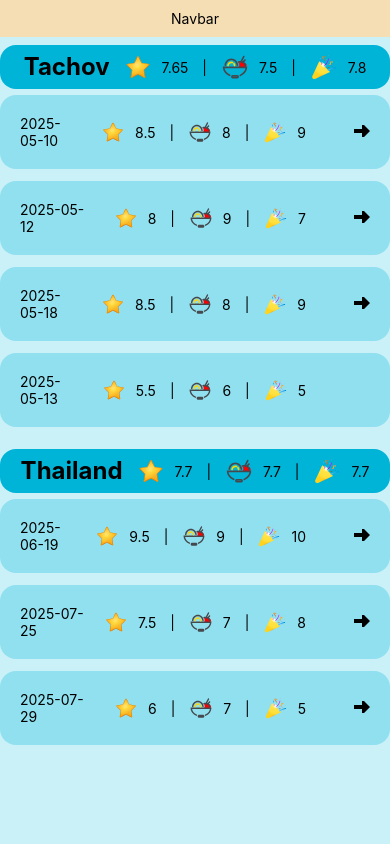
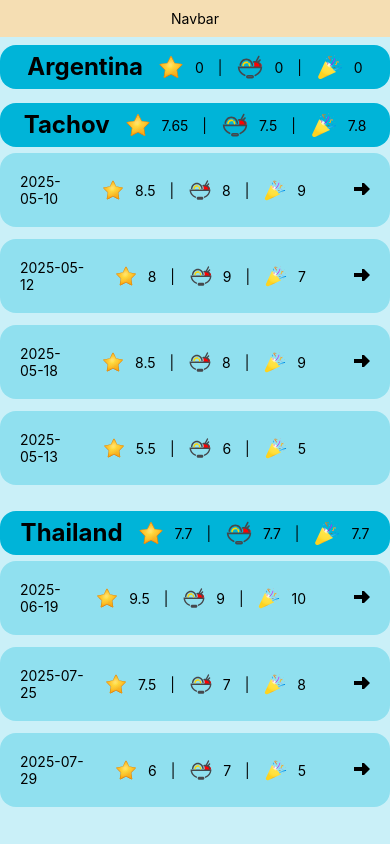
Before and after one commit to acolote1998/past-port-front-end, a React Native app: screen / in a window 390 px wide. Built offline with nearby package versions, Linux system fonts and the light colour scheme.

Commit message:
created country component

```diff
--- /dev/null
+++ b/components/Country.tsx
@@ -0,0 +1,58 @@
+import { useState } from "react";
+import debugMode from "./constants/debugMode";
+import Day from "./Day";
+import ScoreBar from "./ScoreBar";
+import type { CountryType } from "./types/CountryType";
+import { View, Text, Pressable, FlatList } from "react-native";
+import { TripType } from "./types/TripType";
+import Trip from "./Trip";
+
+function Country({ countryId, trips, rankeable, countryName }: CountryType) {
+  const [collapsed, setCollapsed] = useState<boolean>(false);
+  const calculateAvgScore = (type: "foodScore" | "joyScore") => {
+    return 0;
+  };
+
+  return (
+    <>
+      <Pressable onPress={() => setCollapsed(!collapsed)}>
+        <View className="bg-lightSecondaryDarker w-[100vw] items-center p-1.5 rounded-2xl relative flex flex-row justify-center mt-2 ">
+          {countryName.length > 0 && (
+            <Text className="text-2xl font-bold mr-3.5">{countryName}</Text>
+          )}
+          <ScoreBar
+            joyScore={calculateAvgScore("foodScore")}
+            foodScore={calculateAvgScore("joyScore")}
+            iconHeight={28}
+            iconWidth={28}
+          ></ScoreBar>
+          {debugMode && Number(countryId) && (
+            <Text>Country Id: {countryId}</Text>
+          )}
+          {debugMode && (rankeable === true || rankeable === false) && (
+            <Text>Rankeable : {rankeable ? "Yes" : "No"}</Text>
+          )}
+        </View>
+      </Pressable>
+      {!collapsed && (
+        <FlatList
+          data={trips}
+          keyExtractor={(trip: TripType) => trip.tripId.toString()}
+          renderItem={({ item: trip }) => (
+            <View className="mt-1.5 mb-1.5">
+              <Trip
+                tripId={trip.tripId}
+                belongsToCountryId={trip.belongsToCountryId}
+                title={trip.title}
+                rankeable={trip.rankeable}
+                days={trip.days}
+                key={trip.tripId}
+              />
+            </View>
+          )}
+        />
+      )}
+    </>
+  );
+}
+export default Country;
--- a/components/Main.tsx
+++ b/components/Main.tsx
@@ -1,32 +1,32 @@
 import { View } from "react-native";
-import TripData from "./testData/trips.json";
+import CountryData from "./testData/countries.json";
 import { useState, useEffect } from "react";
-import type { TripType } from "./types/TripType";
 import Trip from "./Trip";
 import { useSafeAreaInsets } from "react-native-safe-area-context";
 import Navbar from "./Navbar";
+import { CountryType } from "./types/CountryType";
+import Country from "./Country";
 
 export function Main() {
-  const [trips, setTrips] = useState<TripType[]>();
+  const [countries, setCountries] = useState<CountryType[]>();
   const insets = useSafeAreaInsets();
 
   useEffect(() => {
-    setTrips(TripData);
+    setCountries(CountryData);
   }, []);
   return (
     <View style={{ paddingTop: insets.top, paddingBottom: insets.bottom }}>
       <Navbar></Navbar>
-      {trips?.map((trip) => {
+      {countries?.map((country) => {
         return (
-          <View className="mb-2" key={trip.tripId}>
-            <Trip
-              belongsToCountryId={trip.belongsToCountryId}
-              days={trip.days}
-              rankeable={trip.rankeable}
-              title={trip.title}
-              tripId={trip.tripId}
-              key={trip.tripId}
-            ></Trip>
+          <View className="mb-2" key={country.countryId}>
+            <Country
+              trips={country.trips}
+              rankeable={country.rankeable}
+              countryName={country.countryName}
+              countryId={country.countryId}
+              key={country.countryId}
+            ></Country>
           </View>
         );
       })}
--- /dev/null
+++ b/components/testData/countries.json
@@ -0,0 +1,157 @@
+[
+  {
+    "countryName": "Argentina",
+    "countryId": 0,
+    "rankeable": true,
+    "trips": [
+      {
+        "title": "Tachov",
+        "tripId": 0,
+        "belongsToCountryId": 0,
+        "rankeable": true,
+        "days": [
+          {
+            "dayId": 0,
+            "belongsToTripId": 0,
+            "title": "A nice day!",
+            "date": "2025-05-10",
+            "rankeable": true,
+            "photos": [
+              {
+                "description": "Foto de un perro",
+                "src": "https://akiacevedo.com/projects/pastport/testimages/cute-dog.png"
+              },
+              {
+                "description": "Golden hour",
+                "src": "https://akiacevedo.com/projects/pastport/testimages/golden-hour.png"
+              }
+            ],
+            "description": "We hade a nice walk with our dog, and then we watched the golden hour!",
+            "foodScore": 8,
+            "joyScore": 9
+          },
+          {
+            "dayId": 1,
+            "belongsToTripId": 0,
+            "title": "Went to Mc'Donalds",
+            "date": "2025-05-12",
+            "rankeable": true,
+            "photos": [
+              {
+                "description": "Here is Mc'Donalds!",
+                "src": "https://akiacevedo.com/projects/pastport/testimages/mc-donalds.png"
+              }
+            ],
+            "description": "",
+            "foodScore": 9,
+            "joyScore": 7
+          },
+
+          {
+            "dayId": 2,
+            "belongsToTripId": 0,
+            "title": "Czech Republic",
+            "date": "2025-05-18",
+            "rankeable": true,
+            "photos": [
+              {
+                "description": "When my girlfriend does not see me",
+                "src": "https://akiacevedo.com/projects/pastport/testimages/aki-boob.png"
+              },
+              {
+                "description": "Hurvinek!!!!!",
+                "src": "https://akiacevedo.com/projects/pastport/testimages/aki-hurvinek.png"
+              },
+              {
+                "description": "Aki and Misa in Tachovs square",
+                "src": "https://akiacevedo.com/projects/pastport/testimages/aki-misa-square.png"
+              },
+              {
+                "description": "Eating a loooot of sugar",
+                "src": "https://akiacevedo.com/projects/pastport/testimages/aki-misa-sugar.png"
+              }
+            ],
+            "description": "Some memories of when me and Misa went to Czech republic!",
+            "foodScore": 8,
+            "joyScore": 9
+          },
+          {
+            "dayId": 3,
+            "belongsToTripId": 0,
+            "title": "",
+            "date": "2025-05-13",
+            "rankeable": true,
+            "photos": [],
+            "description": "",
+            "foodScore": 6,
+            "joyScore": 5
+          }
+        ]
+      },
+      {
+        "title": "Thailand",
+        "tripId": 1,
+        "belongsToCountryId": 1,
+        "rankeable": true,
+        "days": [
+          {
+            "dayId": 4,
+            "belongsToTripId": 0,
+            "title": "Day in Bangokg",
+            "date": "2025-06-19",
+            "rankeable": true,
+            "photos": [
+              {
+                "description": "Beach day babe",
+                "src": "https://akiacevedo.com/projects/pastport/testimages/thailand-1.png"
+              },
+              {
+                "description": "A crazy ass temple",
+                "src": "https://akiacevedo.com/projects/pastport/testimages/thailand-2.png"
+              },
+              {
+                "description": "An even crazier ass temple",
+                "src": "https://akiacevedo.com/projects/pastport/testimages/thailand-3.png"
+              }
+            ],
+            "description": "We hade a nice walk with our dog, and then we watched the golden hour!",
+            "foodScore": 9,
+            "joyScore": 10
+          },
+          {
+            "dayId": 5,
+            "belongsToTripId": 0,
+            "title": "Nightlife in thaithaithai",
+            "date": "2025-07-25",
+            "rankeable": true,
+            "photos": [
+              {
+                "description": "Some nice darkness",
+                "src": "https://akiacevedo.com/projects/pastport/testimages/thailand-night-1.png"
+              },
+              {
+                "description": "Night!",
+                "src": "https://akiacevedo.com/projects/pastport/testimages/thailand-night-2.png"
+              }
+            ],
+            "description": "Chilling willing rilling milling filling",
+            "foodScore": 7,
+            "joyScore": 8
+          },
+
+          {
+            "dayId": 6,
+            "belongsToTripId": 0,
+            "title": "A day in the hotel",
+            "date": "2025-07-29",
+            "rankeable": true,
+            "photos": [],
+            "description": "",
+            "foodScore": 7,
+            "joyScore": 5
+          }
+        ]
+      }
+    ]
+  }
+]
--- /dev/null
+++ b/components/types/CountryType.ts
@@ -0,0 +1,7 @@
+import type { TripType } from "./TripType";
+export type CountryType = {
+  countryName: string;
+  countryId: number;
+  rankeable: boolean;
+  trips: TripType[];
+};
```
